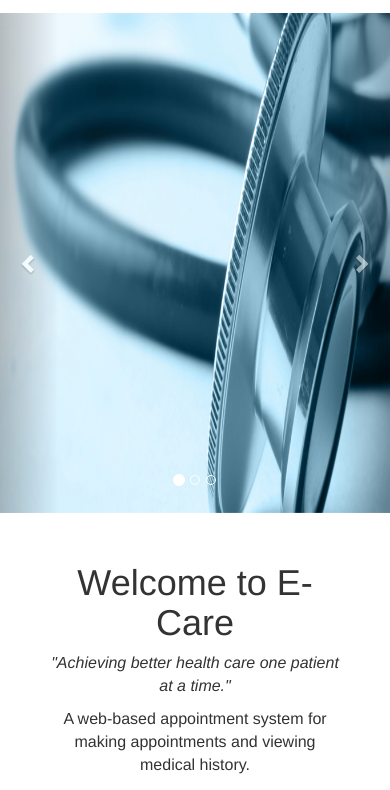
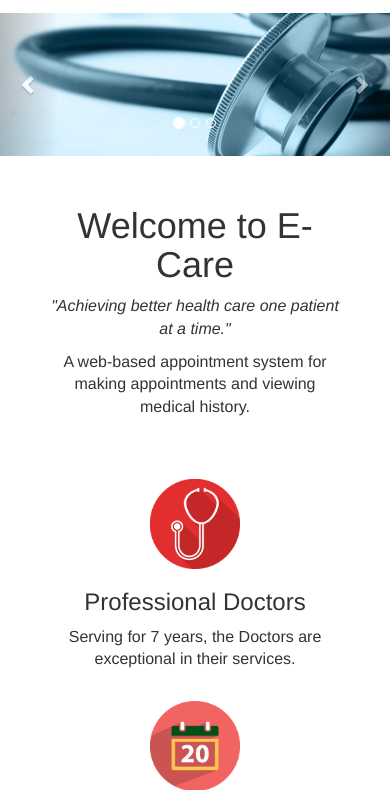
Before and after one commit to bonrosete/E-Care, a Django app: page / in a window 390 px wide. Shown: the part 59-849 px from the top of the page. Run offline with Django 3.2, Linux system fonts and the light colour scheme; some libraries are stand-ins or nearby versions.

Commit message:
Fixed carousel image stretch on mobile

```diff
--- a/medapp/static/css/custom.css
+++ b/medapp/static/css/custom.css
@@ -279,6 +279,7 @@ body {
 
 .myCarousel {
 	margin: 0;
+	width: auto;
 }
 
 #calendar{
--- a/medapp/templates/index.html
+++ b/medapp/templates/index.html
@@ -11,21 +11,17 @@
     <li data-target="#myCarousel" data-slide-to="1"></li>
     <li data-target="#myCarousel" data-slide-to="2"></li>
   </ol>
-  <div class="carousel-inner" role="listbox" style="width: 100%; height: 500px !Important">
+  <div class="carousel-inner" role="listbox" style="width: 100%; height: auto !Important">
     <div class="item active">
-      <img src="{% static 'imgs/edit2.jpg' %}" style="width: 100%; height: 500px !Important">
+      <img src="{% static 'imgs/edit2.jpg' %}" style="width: 100%; height: auto !Important">
     </div>
-
     <div class="item">
-      <img src="{% static 'imgs/doctor_hands_edit.jpg' %}" style="width: 100%; height: 500px !Important">
+      <img src="{% static 'imgs/doctor_hands_edit.jpg' %}" style="width: 100%; height: auto !Important">
     </div>
-
     <div class="item">
-      <img src="{% static 'imgs/edit3.jpg' %}" style="width: 100%; height: 500px !Important">
+      <img src="{% static 'imgs/edit3.jpg' %}" style="width: 100%; height: auto !Important">
     </div>
   </div>
-
-
   <a class="left carousel-control" href="#myCarousel" data-slide="prev">
     <span class="glyphicon glyphicon-chevron-left"></span>
     <span class="sr-only">Previous</span>
```
